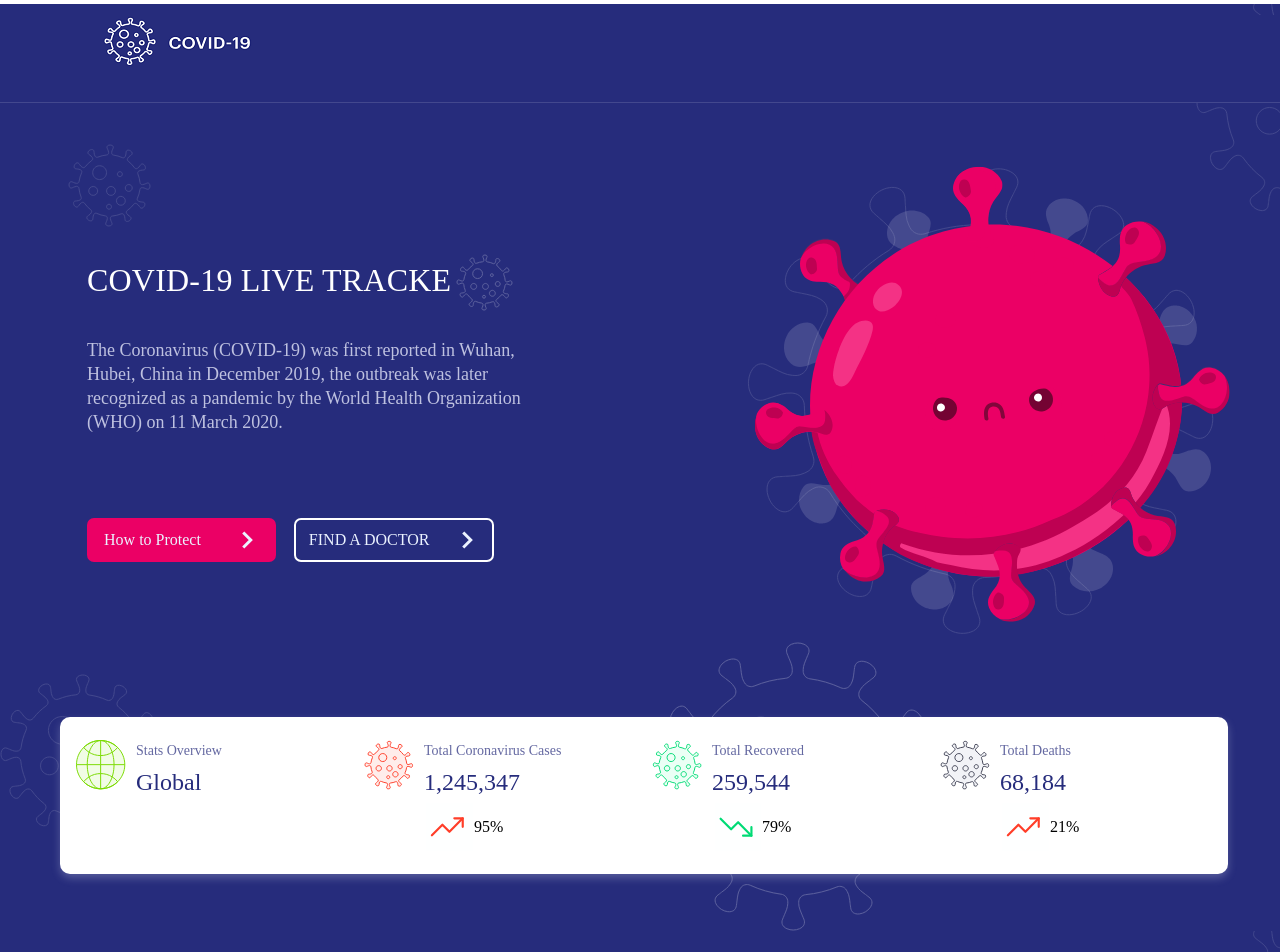
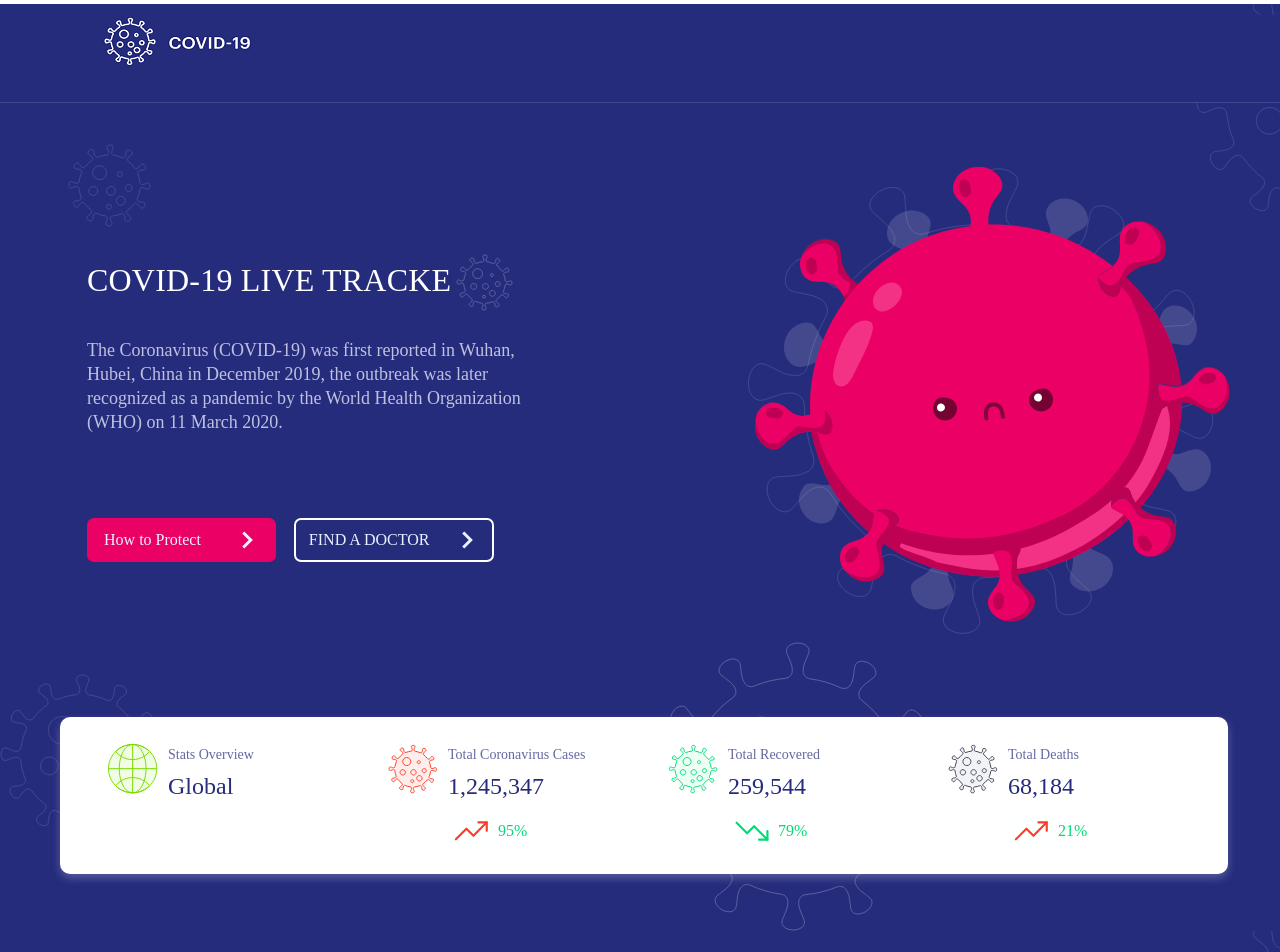
Before and after one commit to KosarGhafarian/COVID-19-Live-Tracke, a React (Create React App) app in the folder covid19/: page / in a window 1280 px wide. Shown: the top 952 px of the page. Built offline with nearby package versions, Linux system fonts and the light colour scheme.

Commit message:
Update Reusable Components

```diff
--- a/covid19/src/components/Button.jsx
+++ b/covid19/src/components/Button.jsx
@@ -1,5 +1,3 @@
-import React from "react";
-
 const Button = ({ buttonTitle, className = "", icon }) => {
   return (
     <button className={`styled-button ${className}`}>
--- a/covid19/src/components/CardBox.jsx
+++ b/covid19/src/components/CardBox.jsx
@@ -1,6 +1,6 @@
 const CardBox = ({ data }) => {
   return (
-    <div className="flex flex-row w-72 max-w-md h-28 gap-2.5">
+    <div className="flex flex-row w-[17.5rem] max-w-md h-28 gap-2.5 mt-2">
       <img src={data.icon} alt="" />
       <div>
         <p className="block card-title">{data.title}</p>
@@ -9,7 +9,13 @@ const CardBox = ({ data }) => {
         {data.additionalData && (
           <div className="flex flex-row items-center">
             <img src={data.additionalData.icon} alt="" />
-            <p className="block">{data.additionalData.rate}</p>
+            <p
+              className={`block ${
+                data.additionalData.redText ? "red-text" : "green-text"
+              }`}
+            >
+              {data.additionalData.rate}
+            </p>
           </div>
         )}
       </div>
```
